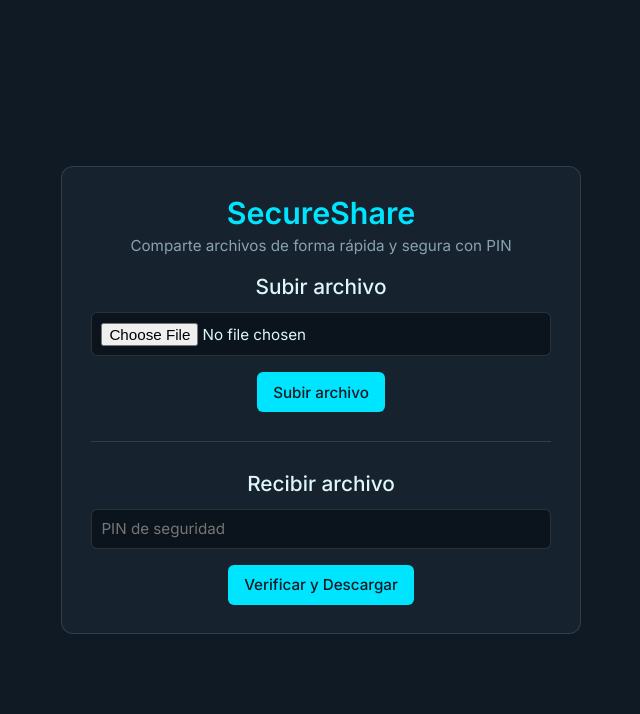
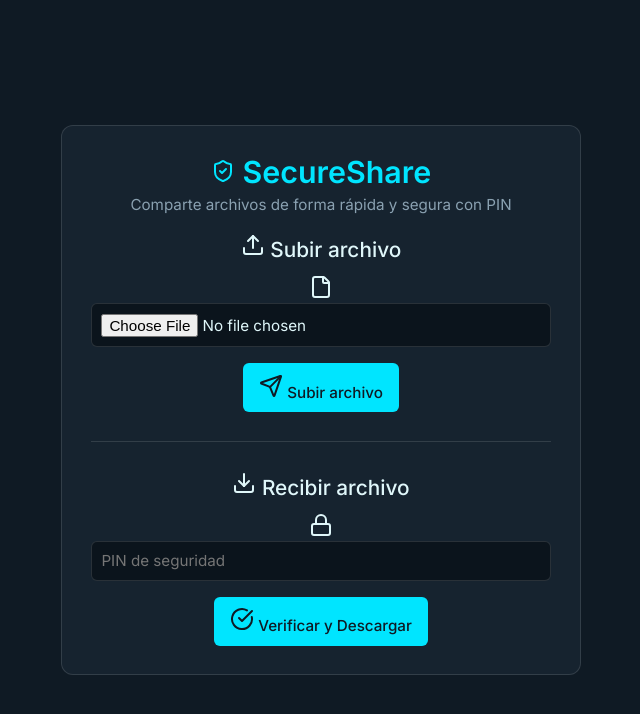
Before and after one commit to coffeetron832/cautious-couscous, a website: page public/index.html in a window 1280 px wide. Shown: the whole page, without its empty margins (319-959 px from the left). Drawn offline with nearby package versions, Linux system fonts and the light colour scheme.

Commit message:
Update index.html

```diff
--- a/public/index.html
+++ b/public/index.html
@@ -5,21 +5,30 @@
   <meta name="viewport" content="width=device-width, initial-scale=1.0">
   <title>SecureShare</title>
   <link rel="stylesheet" href="css/styles.css">
+  <!-- Lucide Icons -->
+  <script src="https://unpkg.com/lucide@latest"></script>
 </head>
 <body>
   <div class="container">
-    <h1>SecureShare</h1>
+    <h1>
+      <i data-lucide="shield-check"></i> SecureShare
+    </h1>
     <p>Comparte archivos de forma rápida y segura con PIN</p>
 
     <!-- Sección para subir archivo -->
     <section id="uploadSection">
-      <h2>Subir archivo</h2>
+      <h2><i data-lucide="upload"></i> Subir archivo</h2>
       <form id="uploadForm">
-        <input type="file" id="fileInput" required>
-        <button type="submit">Subir archivo</button>
+        <div class="input-group">
+          <i data-lucide="file"></i>
+          <input type="file" id="fileInput" required>
+        </div>
+        <button type="submit">
+          <i data-lucide="send"></i> Subir archivo
+        </button>
       </form>
       <div id="uploadResult" class="hidden">
-        <p><strong>PIN generado:</strong></p>
+        <p><strong><i data-lucide="key-round"></i> PIN generado:</strong></p>
         <p id="generatedPin"></p>
       </div>
     </section>
@@ -28,18 +37,28 @@
 
     <!-- Sección para recibir archivo -->
     <section id="receiveSection">
-      <h2>Recibir archivo</h2>
+      <h2><i data-lucide="download"></i> Recibir archivo</h2>
       <form id="verifyForm">
-        <input type="text" id="pinInput" placeholder="PIN de seguridad" required>
-        <button type="submit">Verificar y Descargar</button>
+        <div class="input-group">
+          <i data-lucide="lock"></i>
+          <input type="text" id="pinInput" placeholder="PIN de seguridad" required>
+        </div>
+        <button type="submit">
+          <i data-lucide="check-circle"></i> Verificar y Descargar
+        </button>
       </form>
       <div id="downloadResult" class="hidden">
         <p id="fileInfo"></p>
-        <a id="downloadLink" class="hidden" href="#">⬇ Descargar archivo</a>
+        <a id="downloadLink" class="hidden" href="#">
+          <i data-lucide="arrow-down-circle"></i> Descargar archivo
+        </a>
       </div>
     </section>
   </div>
 
+  <script>
+    lucide.createIcons();
+  </script>
   <script src="js/main.js"></script>
 </body>
 </html>
```
